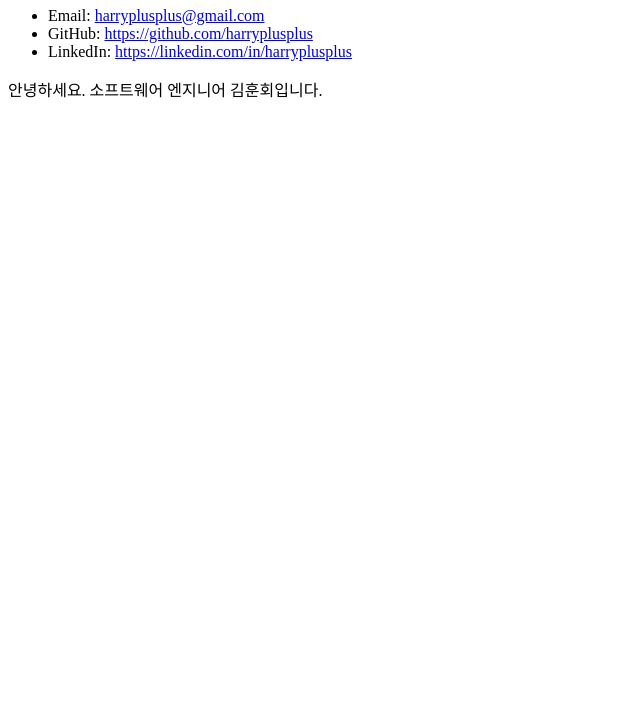
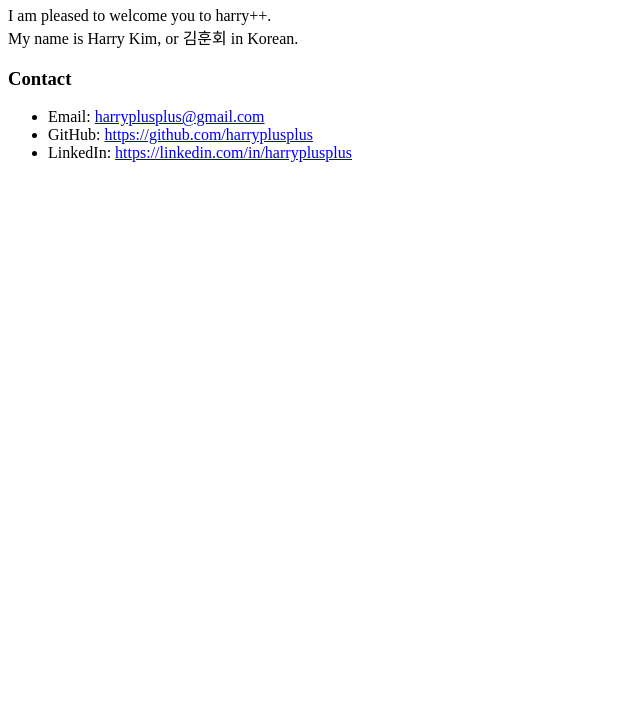
Before and after one commit to harryplusplus/harryplusplus.github.io, an Astro site: page / in a window 1280 px wide. Shown: the part 73-800 px from the top of the page, without its empty margins (0-640 px from the left). Built offline with nearby package versions, Linux system fonts and the light colour scheme; Astro itself is replaced by a stand-in of ours.

Commit message:
feat: update index page with welcome message and contact section

```diff
--- a/src/pages/index.mdx
+++ b/src/pages/index.mdx
@@ -5,8 +5,11 @@ title: harry++
 
 # harry++
 
+I am pleased to welcome you to harry++.
+My name is Harry Kim, or 김훈회 in Korean.
+
+### Contact
+
 - Email: [harryplusplus@gmail.com](mailto:harryplusplus@gmail.com)
 - GitHub: [https://github.com/harryplusplus](https://github.com/harryplusplus)
 - LinkedIn: [https://linkedin.com/in/harryplusplus](https://linkedin.com/in/harryplusplus)
-
-안녕하세요. 소프트웨어 엔지니어 김훈회입니다.
```
